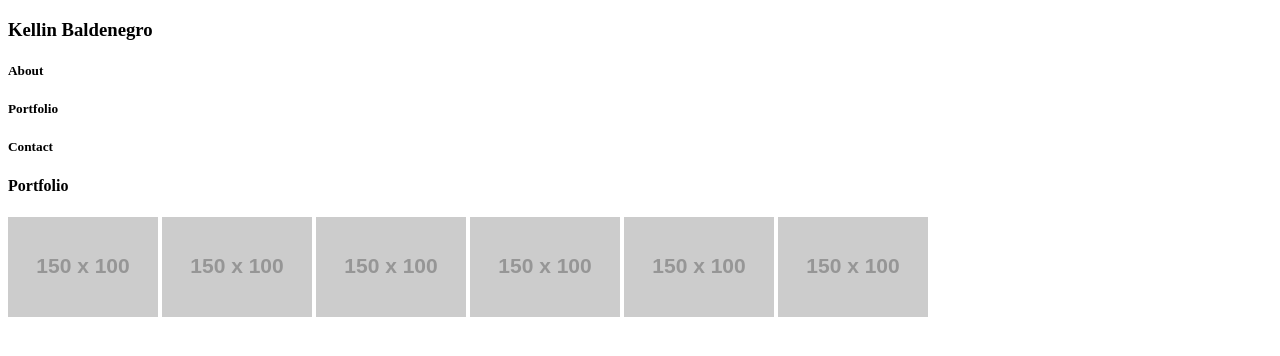
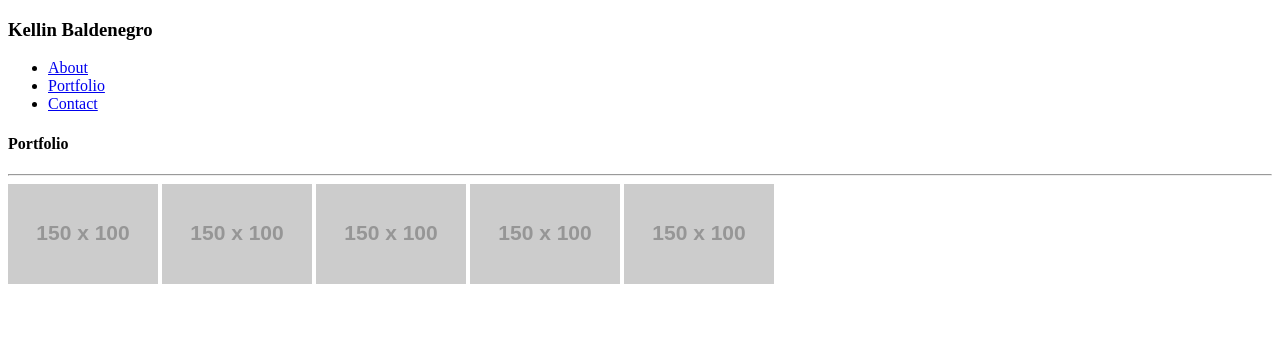
Before and after one commit to K311iN/Basic-Portfolio, a plain HTML site: page portfolio.html in a window 1280 px wide. Drawn offline with Linux system fonts and the light colour scheme; placeholder pictures from the web are drawn by us.

Commit message:
finish 2 index

```diff
--- a/portfolio.html
+++ b/portfolio.html
@@ -8,27 +8,35 @@
 </head>
 <body>
 
-    <h3>Kellin Baldenegro</h3>
+        <header>
+                <h3>Kellin Baldenegro</h3>
+        </header>
 
-    <h5>About</h5>
+        <nav>
+             <ul>
+                <li><a href="C:\Users\Music\Basic-Folder\index.html">About</a></li>
+                <li><a href="C:\Users\Music\Basic-Folder\portfolio.html">Portfolio</a></li>
+                <li><a href="C:\Users\Music\Basic-Folder\contact.html">Contact</a></li>
+            </ul>
+        </nav>
 
-    <h5>Portfolio</h5>
+        <main>
+            <header>
+                <h4>Portfolio</h4>
+            </header>
 
-    <h5>Contact</h5>
+            <hr>
 
-    <h4>Portfolio</h4>
+            <section>
+                <img src="https://via.placeholder.com/150x100" alt="placeholder">
 
+                <img src="https://via.placeholder.com/150x100" alt="placeholder">
     <img src="https://via.placeholder.com/150x100" alt="placeholder">
 
     <img src="https://via.placeholder.com/150x100" alt="placeholder">
 
     <img src="https://via.placeholder.com/150x100" alt="placeholder">
-
-    <img src="https://via.placeholder.com/150x100" alt="placeholder">
-
-    <img src="https://via.placeholder.com/150x100" alt="placeholder">
-
-    <img src="https://via.placeholder.com/150x100" alt="placeholder">
+            </section>
 
 </body>
 </html>
```
Also changed, not shown: contact.html (+30 -8 lines), index.html (+13 -9 lines).
